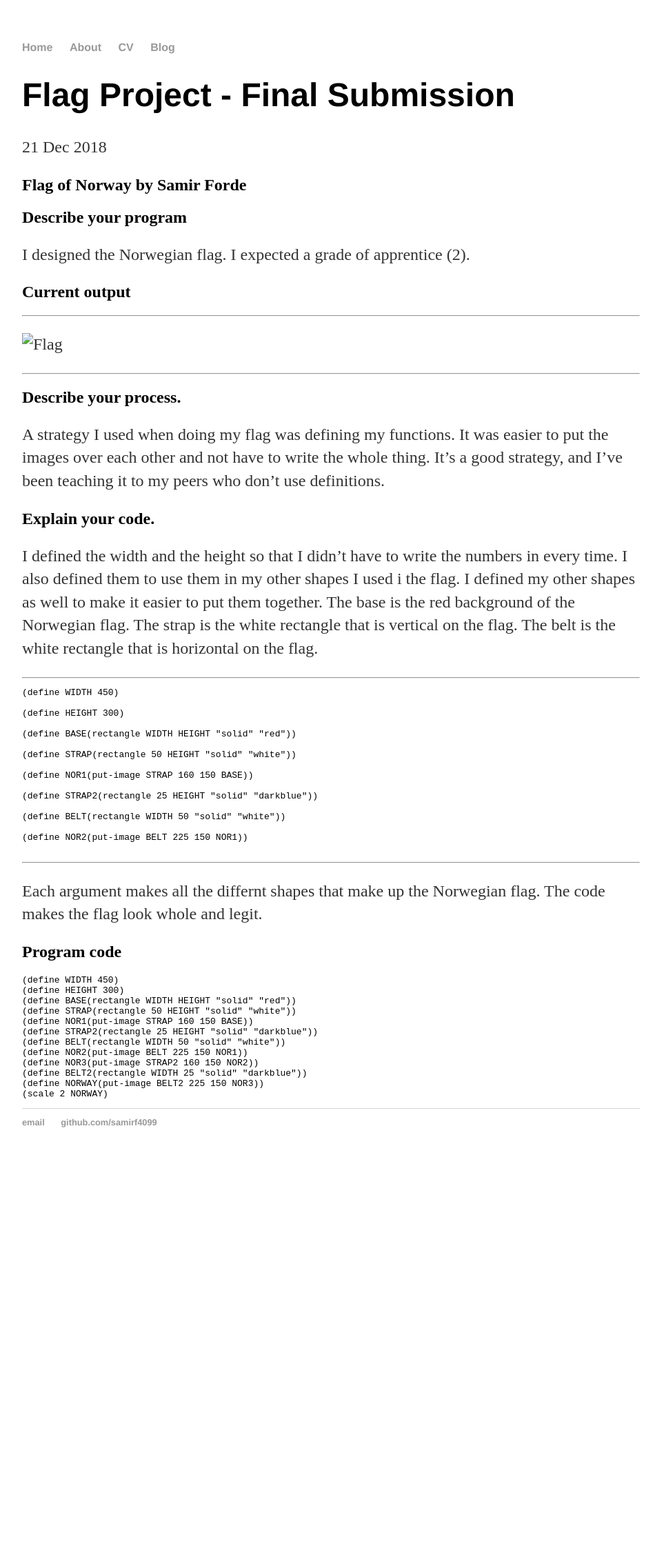
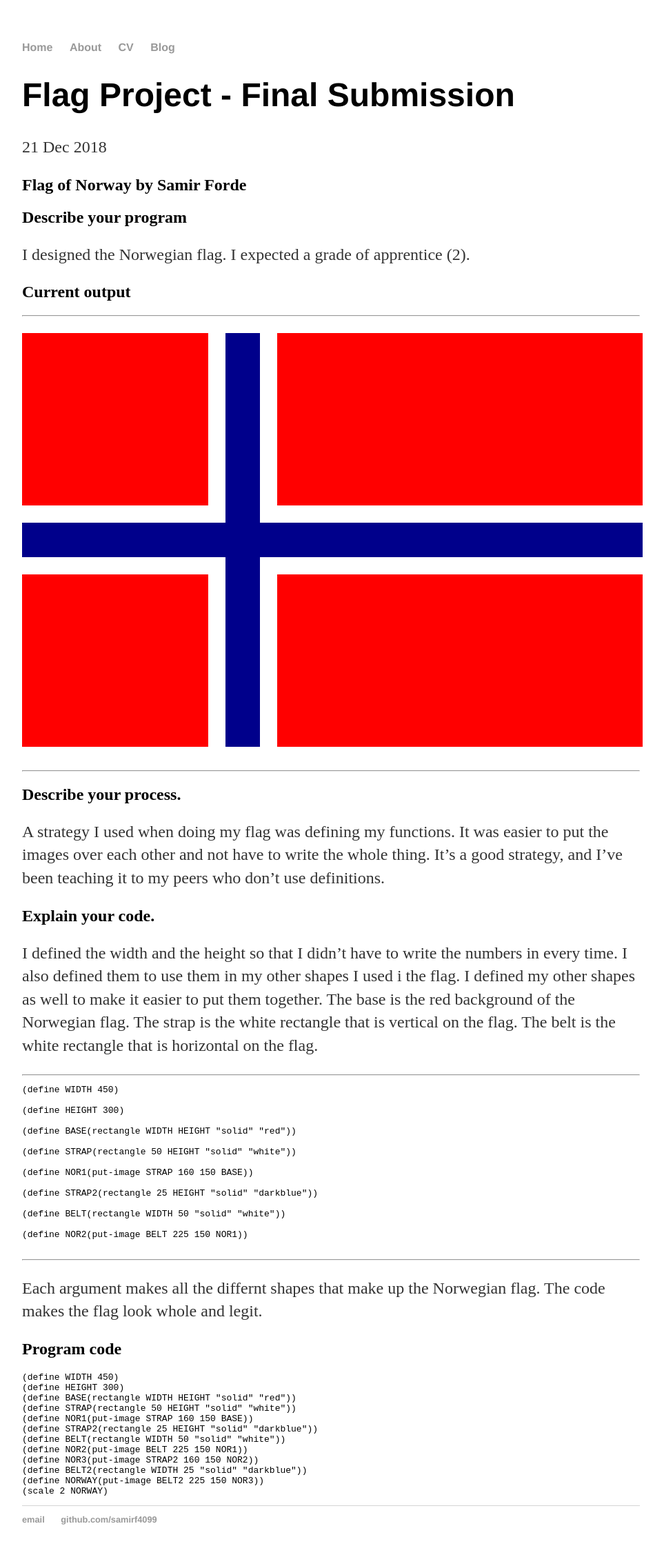
Before and after one commit to samirf4099/saimrf4099, a Jekyll site: the page built from _posts/2018-12-21-weekly-reflection-14.md, in a window 1280 px wide. Shown: the whole page at 69% size, without its empty margins (160-1123 px from the left). Built offline with Jekyll 4.4.1, drawn with Linux system fonts in a browser that asks for light colours; before the commit the page ends 1695 px from its top, so only the background shows below that.

Commit message:
Update 2018-12-21-weekly-reflection-14.md

```diff
--- a/_posts/2018-12-21-weekly-reflection-14.md
+++ b/_posts/2018-12-21-weekly-reflection-14.md
@@ -15,7 +15,7 @@ I designed the Norwegian flag. I expected a grade of apprentice (2).
 ## Current output
 
 * * *
-![Flag](/lolImages/final-flag.png)
+![Flag](/Images/final-flag.png)
 * * *
 
 ## Describe your process.
```
